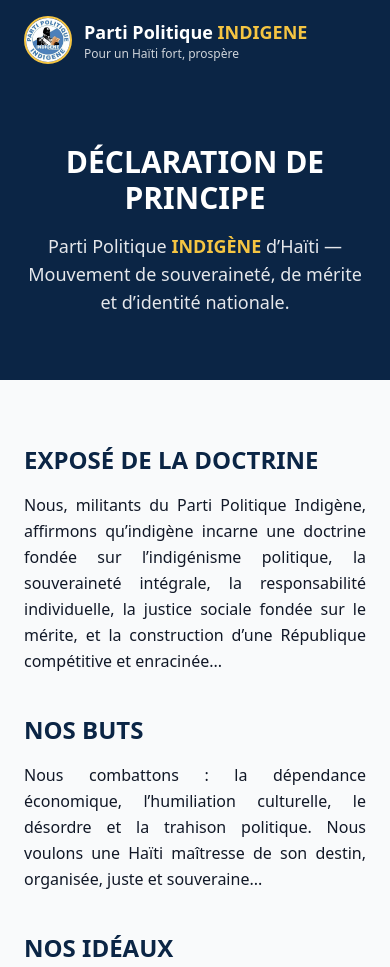
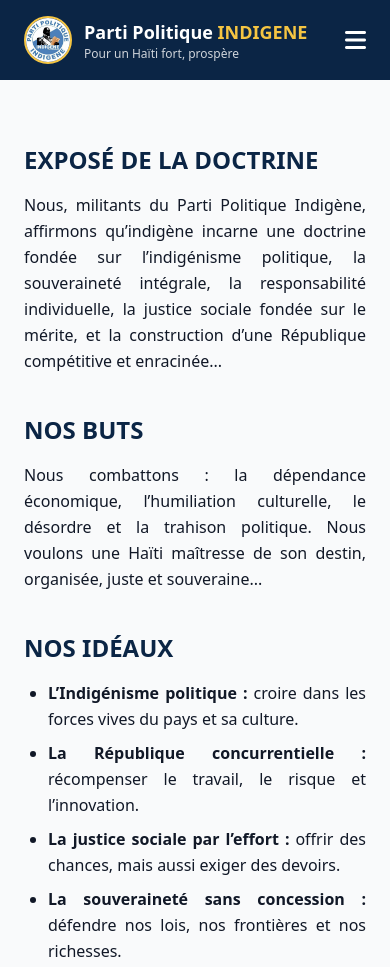
Before and after one commit to admpape-sketch/ppindigene-site-web, a plain HTML site: page declaration.html in a window 390 px wide. Shown: the top 967 px of the page. Drawn offline with nearby package versions, Linux system fonts and the light colour scheme.

Commit message:
Update declaration.html

```diff
--- a/declaration.html
+++ b/declaration.html
@@ -27,6 +27,7 @@
   <!-- HEADER -->
   <header class="bg-bleu text-white sticky top-0 z-50">
   <div class="max-w-6xl mx-auto px-6 flex justify-between items-center h-20">
+    <!-- Logo -->
     <div class="flex items-center gap-3">
       <img src="logo.jpg.jpg" class="h-12 w-12 rounded-full border-2 border-[color:var(--dore)]" alt="logo" />
       <div>
@@ -34,21 +35,34 @@
         <p class="text-xs opacity-80">Pour un Haïti fort, prospère</p>
       </div>
     </div>
-      <nav class="hidden md:flex gap-6 text-sm">
+
+    <!-- Bouton menu mobile -->
+    <div class="md:hidden">
+      <button id="menu-btn" class="text-white focus:outline-none">
+        <i class="fas fa-bars text-2xl"></i>
+      </button>
+    </div>
+
+    <!-- Menu nav -->
+    <nav id="menu" class="hidden md:flex gap-6 text-sm">
       <a href="index.html" class="hover:text-[color:var(--dore)]">Accueil</a>
-        <a href="declaration.html" class="hover:text-[color:var(--dore)] font-semibold accent">Déclaration</a>
+      <a href="declaration.html" class="hover:text-[color:var(--dore)]">Déclaration</a>
       <a href="realisations.html" class="hover:text-[color:var(--dore)]">Réalisations</a>
       <a href="contact.html" class="hover:text-[color:var(--dore)]">Contact</a>
     </nav>
   </div>
 </header>
 
-  <!-- HERO -->
-  <section class="bg-[color:var(--bleu)] text-white py-16 px-6 text-center animate-fadeIn">
-    <h2 class="text-3xl md:text-5xl font-bold mb-4">DÉCLARATION DE PRINCIPE</h2>
-    <p class="text-lg max-w-3xl mx-auto text-gray-200">
-      Parti Politique <span class="accent font-semibold">INDIGÈNE</span> d’Haïti — Mouvement de souveraineté, de mérite et d’identité nationale.
-    </p>
+<!-- JS pou menu mobile toggle -->
+<script>
+  const btn = document.getElementById('menu-btn');
+  const menu = document.getElementById('menu');
+
+  btn.addEventListener('click', () => {
+    menu.classList.toggle('hidden');
+  });
+</script>
+
 </section>
 
   <!-- CONTENU -->
```
Lines whose indentation alone changed are shown as unchanged.
